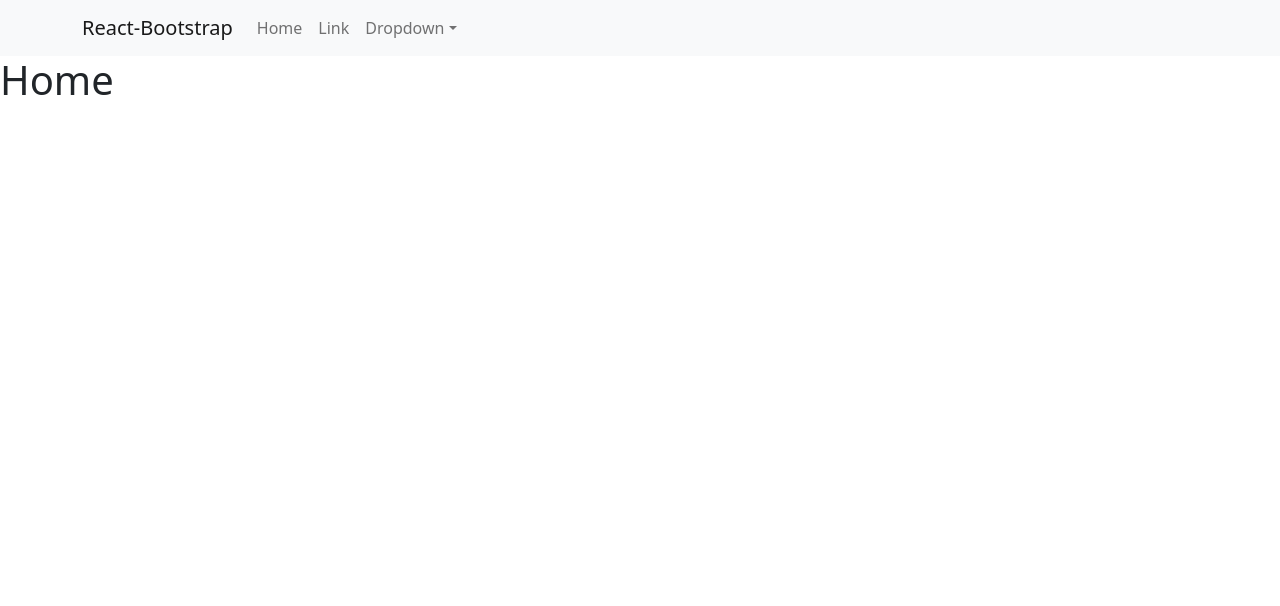
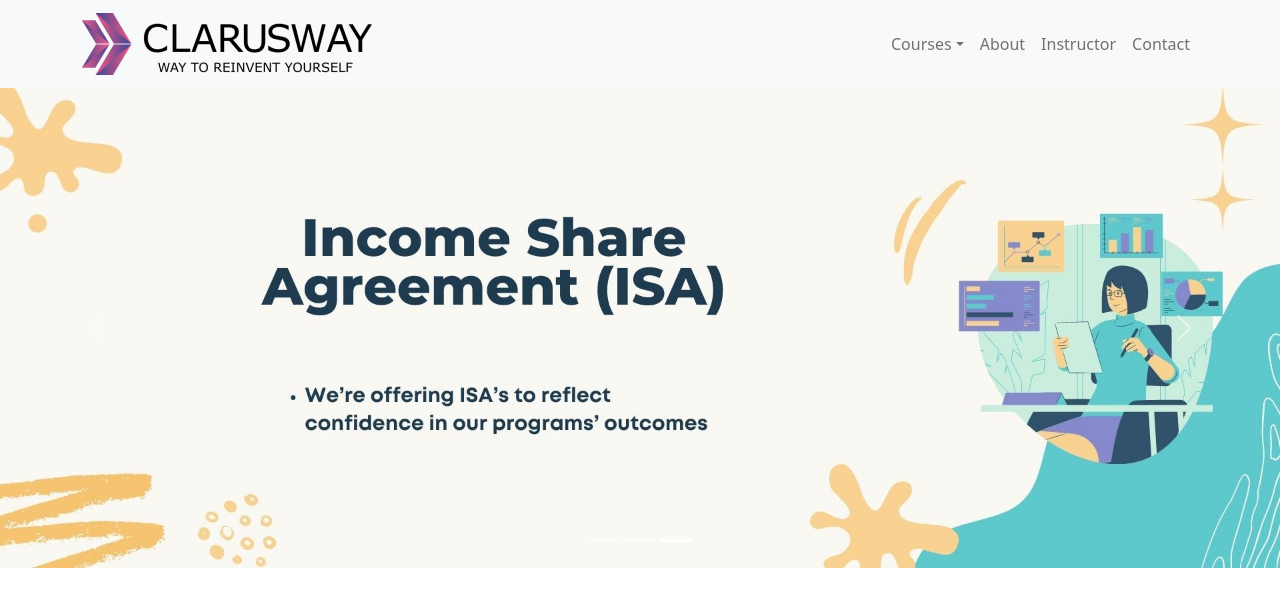
Before and after one commit to 8490/react-router-bootstrap, a React (Create React App) app: page / in a window 1280 px wide. Shown: the top 606 px of the page. Built offline with nearby package versions, Linux system fonts and the light colour scheme.

Commit message:
add Router start

```diff
--- a/src/App.js
+++ b/src/App.js
@@ -1,12 +1,15 @@
 import MyNav from "./components/MyNav";
 import Home from "./pages/Home";
+import { BrowserRouter, Routes, Route } from "react-router-dom";
 
 function App() {
   return (
-    <div>
+    <BrowserRouter>
       <MyNav />
-      <Home />
-    </div>
+      <Routes>
+        <Route path="/" element={<Home />} />
+      </Routes>
+    </BrowserRouter>
   );
 }
 export default App;
--- a/src/components/MyNav.js
+++ b/src/components/MyNav.js
@@ -1,30 +1,32 @@
 import React from "react";
 import { Nav, Container, Navbar, NavDropdown } from "react-bootstrap";
+import logo from "../img/logo.png";
 
 const MyNav = () => {
   return (
     <div>
       <Navbar bg="light" expand="lg">
         <Container>
-          <Navbar.Brand href="#home">React-Bootstrap</Navbar.Brand>
+          <Navbar.Brand href="#home">
+            <img src={logo} alt="" />
+          </Navbar.Brand>
           <Navbar.Toggle aria-controls="basic-navbar-nav" />
           <Navbar.Collapse id="basic-navbar-nav">
-            <Nav className="me-auto">
-              <Nav.Link href="#home">Home</Nav.Link>
-              <Nav.Link href="#link">Link</Nav.Link>
-              <NavDropdown title="Dropdown" id="basic-nav-dropdown">
-                <NavDropdown.Item href="#action/3.1">Action</NavDropdown.Item>
+            <Nav className="ms-auto">
+              <NavDropdown title="Courses" id="basic-nav-dropdown">
+                <NavDropdown.Item href="#action/3.1">
+                  Full-Stack-Developing
+                </NavDropdown.Item>
                 <NavDropdown.Item href="#action/3.2">
-                  Another action
+                  Data-Science
                 </NavDropdown.Item>
                 <NavDropdown.Item href="#action/3.3">
-                  Something
-                </NavDropdown.Item>
-                <NavDropdown.Divider />
-                <NavDropdown.Item href="#action/3.4">
-                  Separated link
+                  AWS-DEVOPS
                 </NavDropdown.Item>
               </NavDropdown>
+              <Nav.Link href="#home">About</Nav.Link>
+              <Nav.Link href="#link">Instructor</Nav.Link>
+              <Nav.Link href="#link">Contact</Nav.Link>
             </Nav>
           </Navbar.Collapse>
         </Container>
--- /dev/null
+++ b/src/components/Slider.js
@@ -0,0 +1,25 @@
+import React from "react";
+import { Carousel } from "react-bootstrap";
+import devops from "../img/devops.jpeg";
+import about from "../img/about.jpeg";
+import isa from "../img/isa.jpeg";
+
+const Slider = () => {
+  return (
+    <div>
+      <Carousel fade interval={500}>
+        <Carousel.Item>
+          <img className="d-block w-100" src={devops} alt="First slide" />
+        </Carousel.Item>
+        <Carousel.Item>
+          <img className="d-block w-100" src={about} alt="Second slide" />
+        </Carousel.Item>
+        <Carousel.Item>
+          <img className="d-block w-100" src={isa} alt="Third slide" />
+        </Carousel.Item>
+      </Carousel>
+    </div>
+  );
+};
+
+export default Slider;
--- a/src/pages/Home.js
+++ b/src/pages/Home.js
@@ -1,9 +1,10 @@
 import React from "react";
+import Slider from "../components/Slider";
 
 const Home = () => {
   return (
     <div>
-      <h1>Home</h1>
+      <Slider />
     </div>
   );
 };
```
